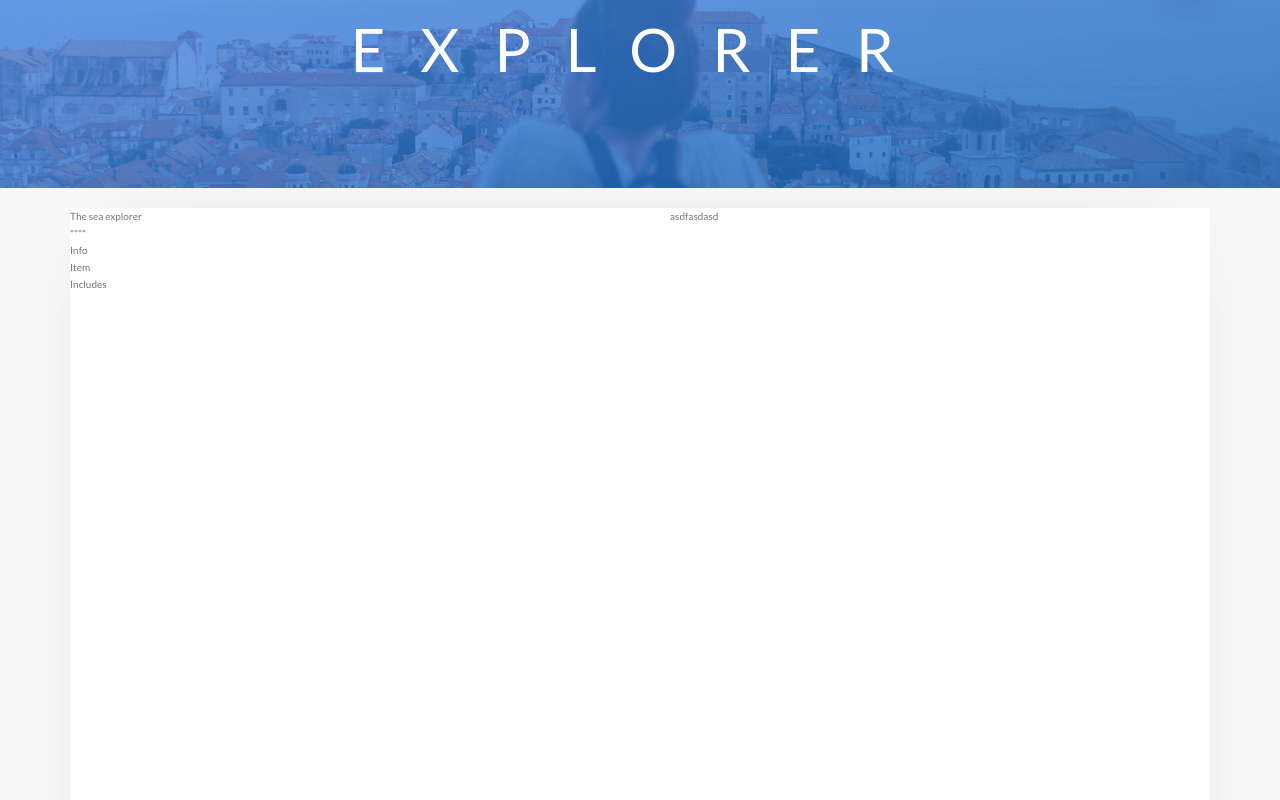
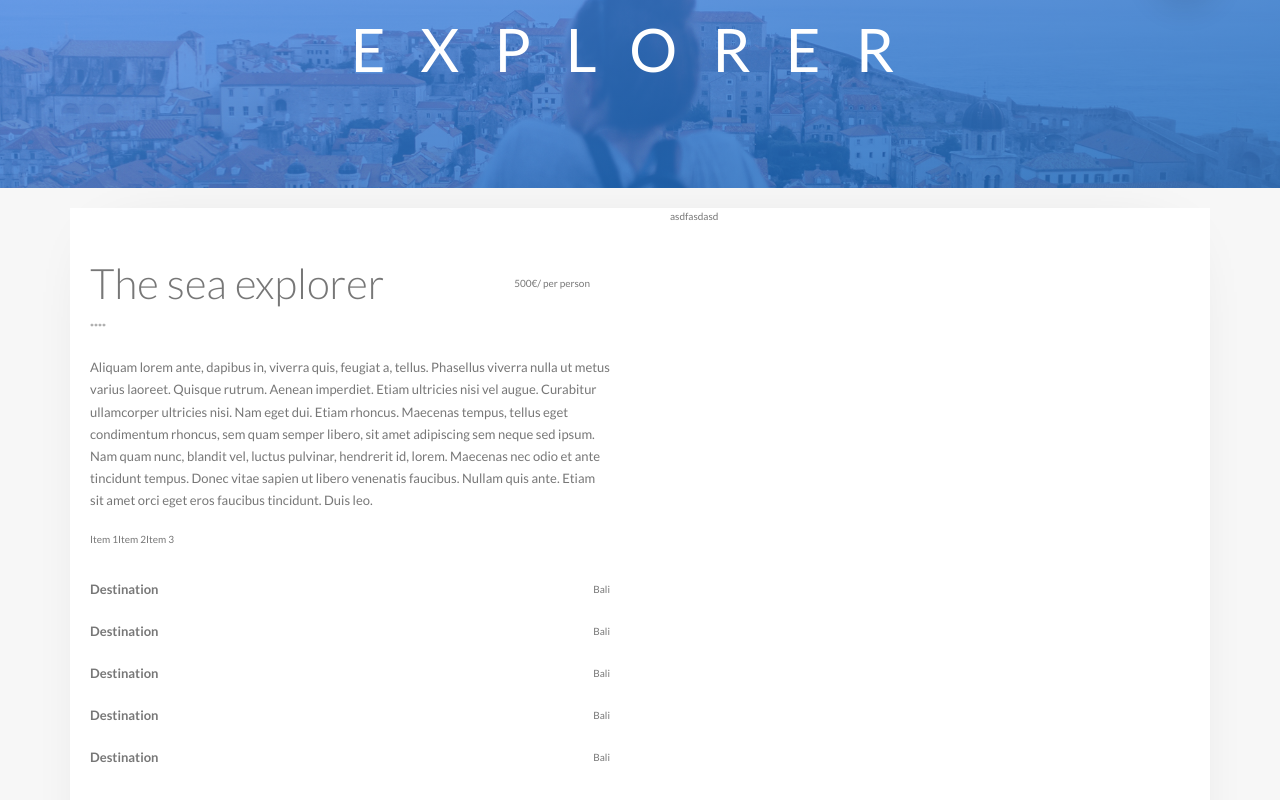
Before and after one commit to nejcgorsic/Natours, a website: page tour.html in a window 1280 px wide. Shown: the part 132-932 px from the top of the page. Drawn offline with Linux system fonts and the light colour scheme.

Commit message:
Added tour left col HTML with formatting CSS

```diff
--- a/sass/components/_tour-data.scss
+++ b/sass/components/_tour-data.scss
@@ -7,3 +7,62 @@
     box-shadow: 0px 0px 68px -50px rgba(0, 0, 0, 0.31);
 
 }
+
+.tour__title {
+    &-wrapper {
+        margin-top: 2rem;
+        padding: 2rem;
+        display: flex;
+        justify-content: space-between;
+        align-items: center;
+
+        &--main {
+            font-size: 4.2rem;
+            font-weight: 300;
+        }
+
+        &--price {
+            margin-left: 3rem;
+            display: flex;
+        }
+    }
+
+    &-stars {
+        margin-top: -2rem;
+        padding-left: 2rem;
+    }
+
+}
+
+.tour__info {
+    padding-top: 2rem;
+    padding-left: 2rem;
+    font-size: 1.3rem;
+}
+
+.tour__item {
+    padding-top: 2rem;
+    padding-left: 2rem;
+    display: flex;
+}
+
+.tour__includes {
+    padding-top: 2rem;
+    padding-left: 2rem;
+
+    &>ul {
+        list-style: none;
+    }
+}
+
+.clearfix {
+    display: flex;
+    justify-content: space-between;
+    align-items: center;
+    padding: 1rem 0;
+
+    &__title {
+        font-size: 1.3rem;
+    }
+
+}
--- a/tour.html
+++ b/tour.html
@@ -11,6 +11,7 @@
     <link rel="stylesheet" href="css/icon-font.css">
     <link rel="stylesheet" href="css/style.css">
     <link rel="icon" type="image/png" href="img/favicon2.png">
+
 
     <title>Natours</title>
 </head>
@@ -60,19 +61,83 @@
                             <div class="tour__title-wrapper--main">
                                 The sea explorer
                             </div>
-                            <div class="tour__title-wrapper--rating">
-                                ****
+                            <div class="tour__title-wrapper--price">
+                                <div class="tour__title-wrapper--price-number">
+                                    500€
+                                </div>
+                                <div class="tour__title-wrapper--price-text">
+                                    / per person
+                                </div>
                             </div>
+                        </div>
+                        <div class="tour__title-stars">
+                            ****
+
                         </div>
                     </div>
                     <div class="tour__info">
-                        Info
+                        Aliquam lorem ante, dapibus in, viverra quis, feugiat a, tellus. Phasellus viverra nulla ut
+                        metus varius laoreet. Quisque rutrum. Aenean imperdiet. Etiam ultricies nisi vel augue.
+                        Curabitur ullamcorper ultricies nisi. Nam eget dui. Etiam rhoncus. Maecenas tempus, tellus eget
+                        condimentum rhoncus, sem quam semper libero, sit amet adipiscing sem neque sed ipsum. Nam quam
+                        nunc, blandit vel, luctus pulvinar, hendrerit id, lorem. Maecenas nec odio et ante tincidunt
+                        tempus. Donec vitae sapien ut libero venenatis faucibus. Nullam quis ante. Etiam sit amet orci
+                        eget eros faucibus tincidunt. Duis leo.
                     </div>
                     <div class="tour__item">
-                        Item
+                        <div class="tour__item--1">
+                            Item 1
+                        </div>
+                        <div class="tour__item--2">
+                            Item 2
+                        </div>
+                        <div class="tour__item--3">
+                            Item 3
+                        </div>
                     </div>
                     <div class="tour__includes">
-                        Includes
+                        <ul>
+                            <li class="clearfix">
+                                <h6 class="clearfix__title">
+                                    Destination
+                                </h6>
+                                <div class="clearfix__value">
+                                    Bali
+                                </div>
+                            </li>
+                            <li class="clearfix">
+                                <h6 class="clearfix__title">
+                                    Destination
+                                </h6>
+                                <div class="clearfix__value">
+                                    Bali
+                                </div>
+                            </li>
+                            <li class="clearfix">
+                                <h6 class="clearfix__title">
+                                    Destination
+                                </h6>
+                                <div class="clearfix__value">
+                                    Bali
+                                </div>
+                            </li>
+                            <li class="clearfix">
+                                <h6 class="clearfix__title">
+                                    Destination
+                                </h6>
+                                <div class="clearfix__value">
+                                    Bali
+                                </div>
+                            </li>
+                            <li class="clearfix">
+                                <h6 class="clearfix__title">
+                                    Destination
+                                </h6>
+                                <div class="clearfix__value">
+                                    Bali
+                                </div>
+                            </li>
+                        </ul>
                     </div>
                 </div>
 
```
Also changed, not shown: index.html (+3 -1 lines), css/style.css.
